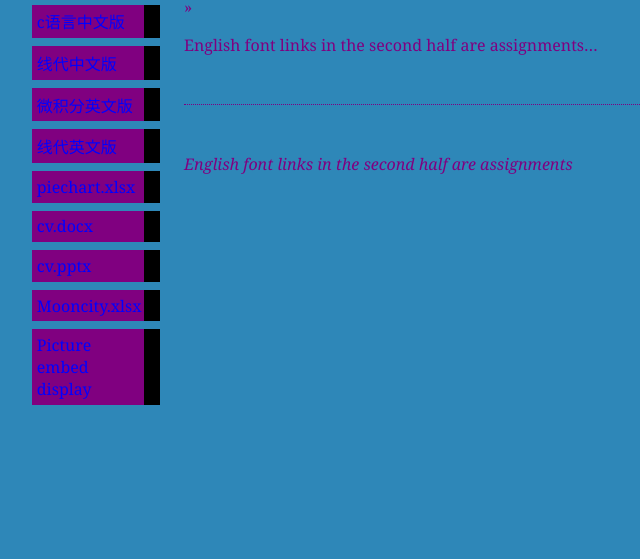
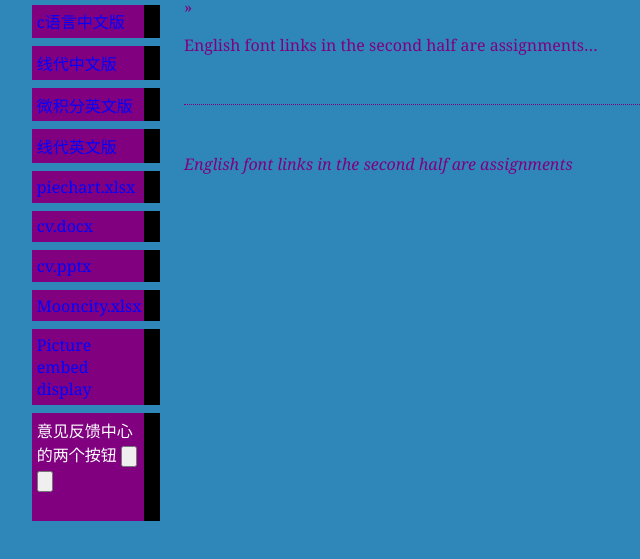
Before and after one commit to zhanxiong4269/zhanxiong4269.github.io, a plain HTML site: page index.html in a window 1280 px wide. Shown: the part 93-652 px from the top of the page, without its empty margins (0-640 px from the left). Drawn offline with Linux system fonts and the light colour scheme.

```diff
--- a/index.html
+++ b/index.html
@@ -52,10 +52,12 @@
   	<li><a href="piechart.xlsx">piechart.xlsx</a>
   		<li><a href="cv.docx">cv.docx</a>
 <li><a href="cv.pptx">cv.pptx</a>
-
-	<li><a href="Mooncity.xlsx">Mooncity.xlsx</a>
+<li><a href="Mooncity.xlsx">Mooncity.xlsx</a>
 <li><a href="p.html">Picture embed display</a>
-
+  <li><a href="">意见反馈中心的两个按钮</a>
+<input type="button" onClick="alert('给我送邮件，网页意见反馈')" />
+<input type="button" onClick="window.location.href='mailto:981335477@qq.com?subject=请输入您的宝贵意见';">把鼠标移到这里</a> "/>
+</a>
 </ul>
 
 <!-- 嘎嘎嘎 -->
```
